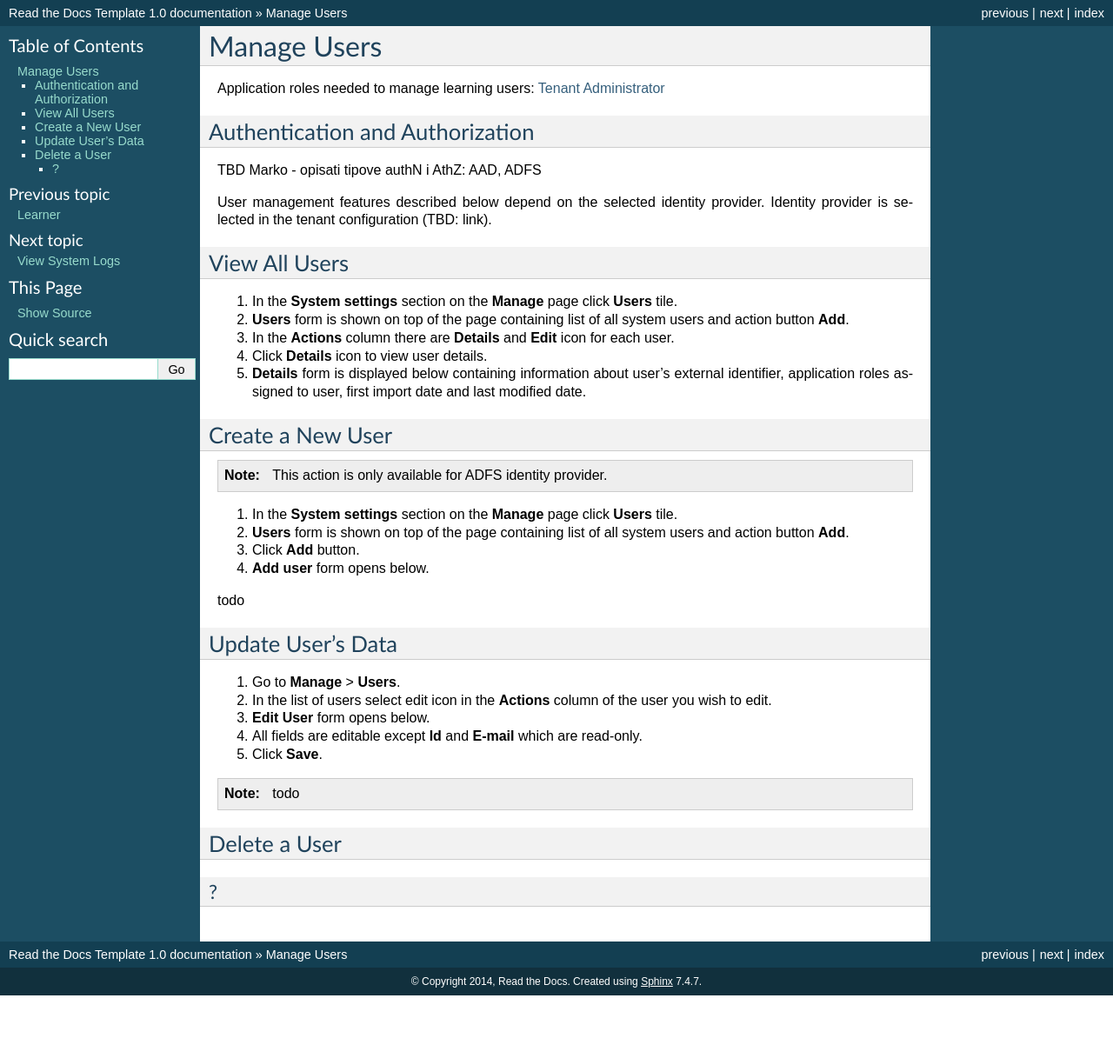
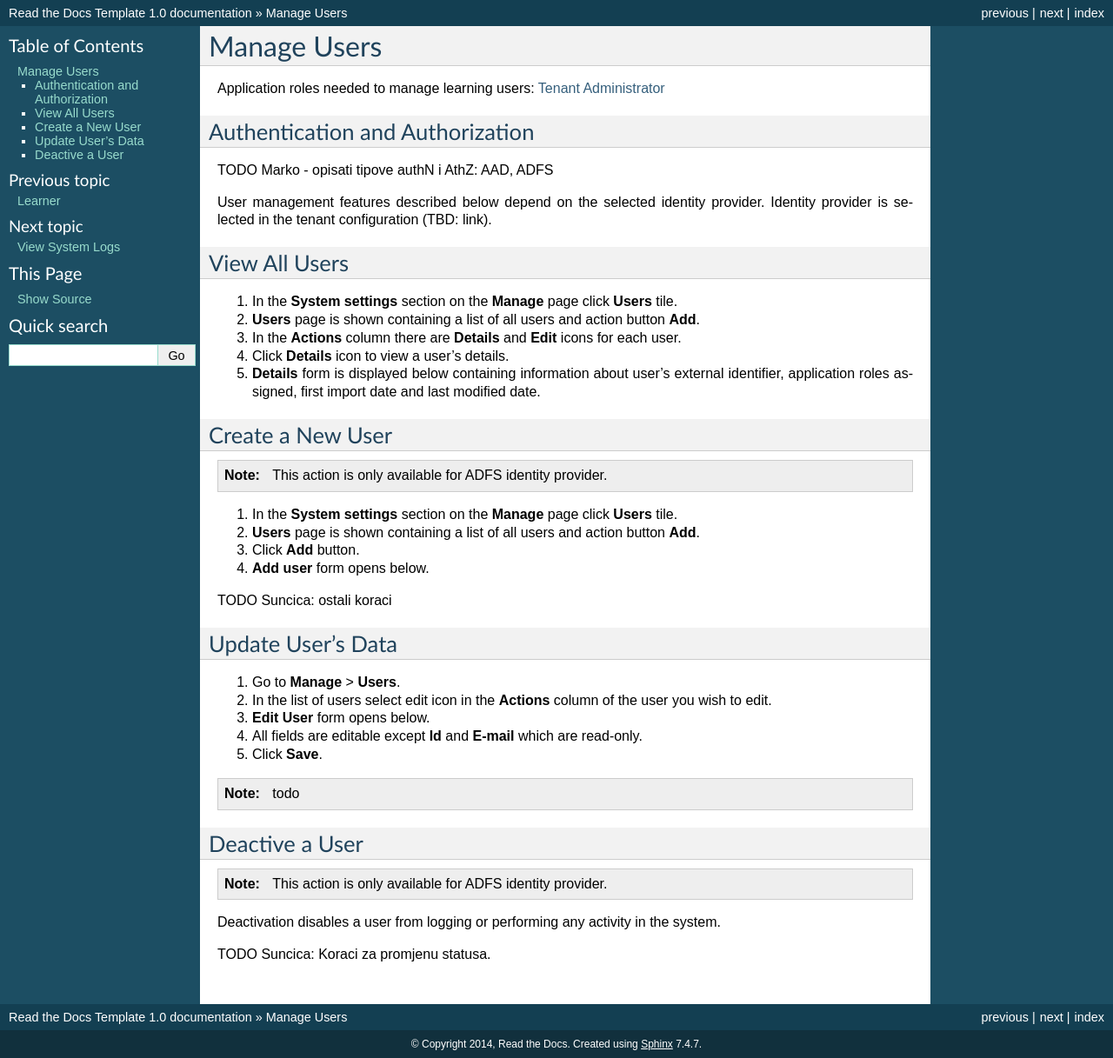
Before and after one commit to pslisko/performa365docs, a Sphinx documentation site: the page built from docs/howto/manage_users.rst, in a window 1280 px wide. Shown: the whole page at 87% size. Built offline with Sphinx 7.4.7, drawn with Linux system fonts in a browser that asks for light colours; pages that are not in the unit, such as notebooks, are missing from menus; before the commit the page ends 1145 px from its top, so only the background shows below that.

Commit message:
Update manage_users.rst

```diff
--- a/docs/howto/manage_users.rst
+++ b/docs/howto/manage_users.rst
@@ -6,7 +6,7 @@ Application roles needed to manage learning users: :ref:`Tenant Administrator <t
 Authentication and Authorization
 ^^^^^^^^^^^^^^^^^^^^^^^^^^^^^^^^^^^^^^^^
 
-TBD Marko - opisati tipove authN i AthZ: AAD, ADFS
+TODO Marko - opisati tipove authN i AthZ: AAD, ADFS
 
 User management features described below depend on the selected identity provider. Identity provider is selected in the tenant configuration (TBD: link).
 
@@ -15,10 +15,10 @@ View All Users
 ^^^^^^^^^^^^^^
 
 #. In the **System settings** section on the **Manage** page click **Users** tile.
-#. **Users** form is shown on top of the page containing list of all system users and action button **Add**.
-#. In the **Actions** column there are **Details** and **Edit** icon for each user.
-#. Click **Details** icon to view user details.
-#. **Details** form is displayed below containing information about user's external identifier, application roles assigned to user, first import date and last modified date.
+#. **Users** page is shown containing a list of all users and action button **Add**.
+#. In the **Actions** column there are **Details** and **Edit** icons for each user.
+#. Click **Details** icon to view a user's details.
+#. **Details** form is displayed below containing information about user's external identifier, application roles assigned, first import date and last modified date.
 
 Create a New User
 ^^^^^^^^^^^^^^
@@ -26,11 +26,11 @@ Create a New User
 .. note:: This action is only available for ADFS identity provider.
 
 #. In the **System settings** section on the **Manage** page click **Users** tile.
-#. **Users** form is shown on top of the page containing list of all system users and action button **Add**.
+#. **Users** page is shown containing a list of all users and action button **Add**.
 #. Click **Add** button.
 #. **Add user** form opens below.
 
-todo
+TODO Suncica: ostali koraci
 
 Update User's Data
 ^^^^^^^^^^^^^^
@@ -44,7 +44,11 @@ Update User's Data
 .. note:: todo
 
 
-Delete a User
-^^^^^^^^^^^^^^
-?
-...
+Deactive a User
+^^^^^^^^^^^^^^^^^
+
+.. note:: This action is only available for ADFS identity provider.
+
+Deactivation disables a user from logging or performing any activity in the system.
+
+TODO Suncica: Koraci za promjenu statusa.
```
